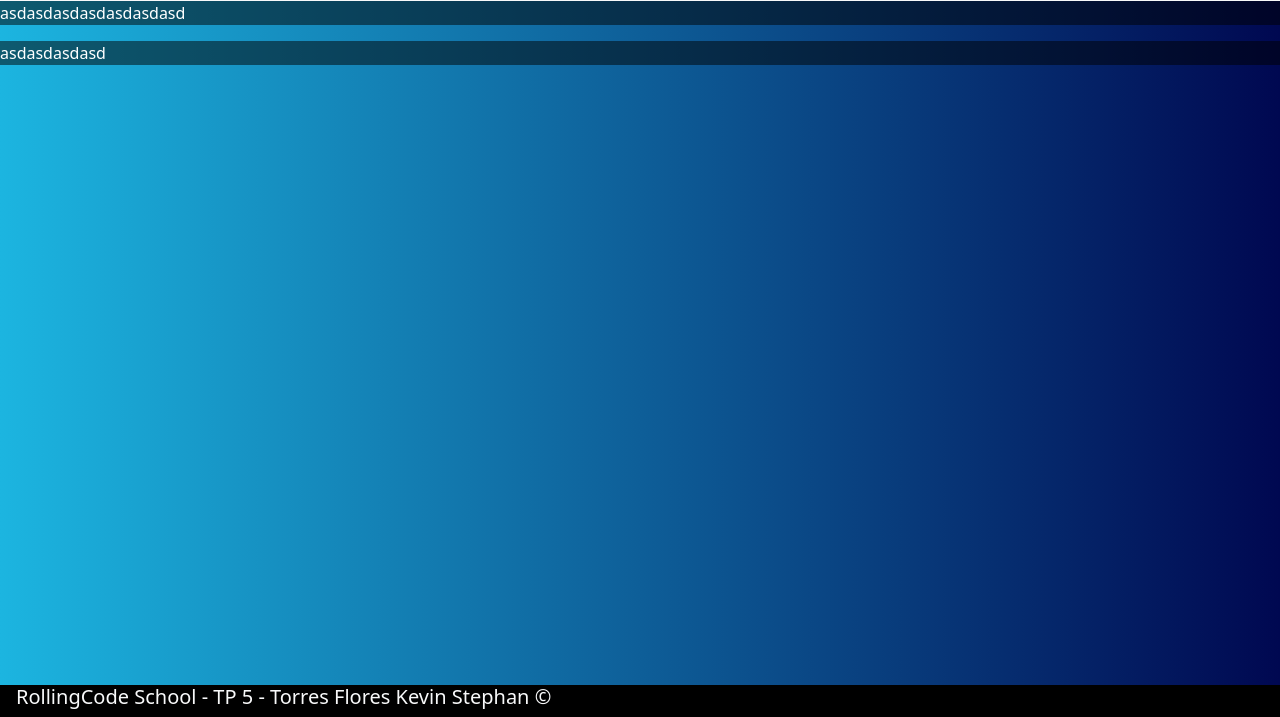
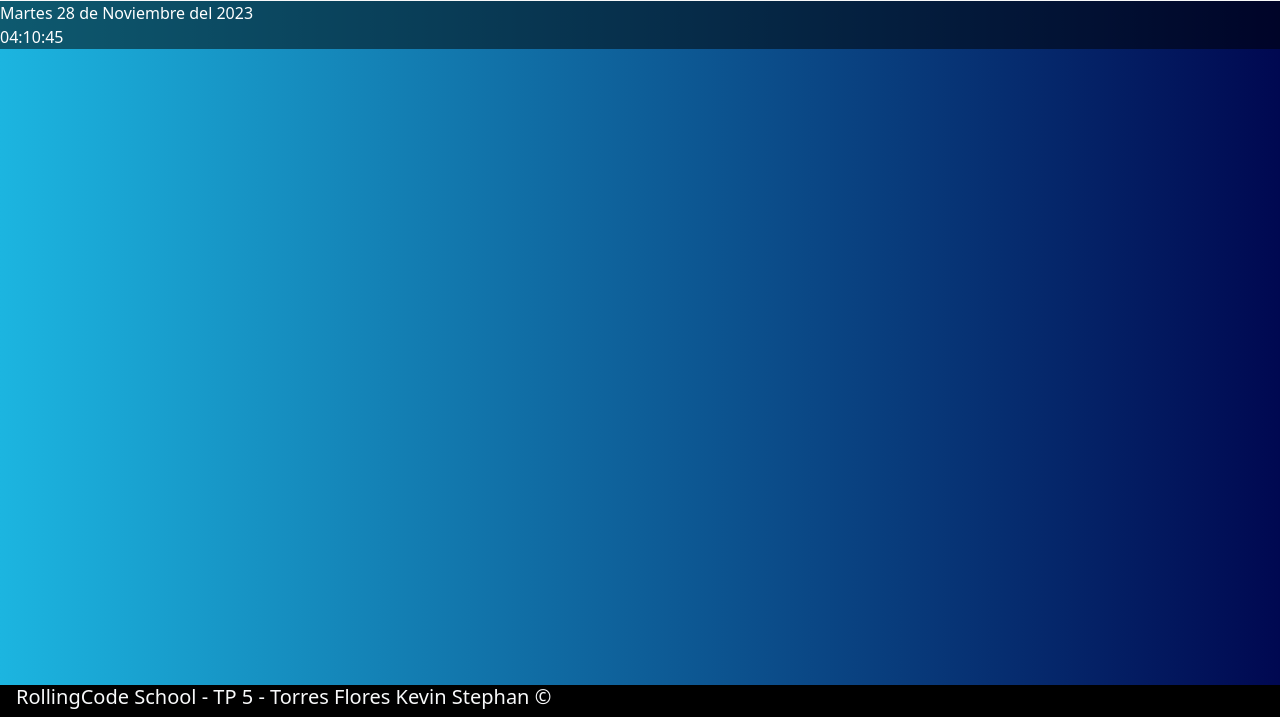
Before and after one commit to kstephantorres/practico5js-p4, a plain HTML site: page index.html in a window 1280 px wide. Shown: the part 83-800 px from the top of the page. Drawn offline with nearby package versions, Linux system fonts and the light colour scheme.

Commit message:
Se agrego la fecha a los divs

```diff
--- a/index.html
+++ b/index.html
@@ -21,10 +21,10 @@
     <main>
         <section>
             <div class="transparente">
-                <p >asdasdasdasdasdasdasd</p>
+
             </div>
             <div class="transparente">
-                asdasdasdasd
+
             </div>
         </section>
     </main>
--- a/js/app.js
+++ b/js/app.js
@@ -0,0 +1,39 @@
+const dosDigitos=(numero)=> numero<10? '0'+numero:numero
+
+const meses = {
+    0: 'Enero',
+    1: 'Febrero',
+    2: 'Marzo',
+    3: 'Abril',
+    4: 'Mayo',
+    5: 'Junio',
+    6: 'Julio',
+    7: 'Agosto',
+    8: 'Septiembre',
+    9: 'Octubre',
+    10: 'Noviembre',
+    11: 'Diciembre'
+}
+const dias = {
+    0: 'Domingo',
+    1: 'Lunes',
+    2: 'Martes',
+    3: 'Miercoles',
+    4: 'Jueves',
+    5: 'Viernes',
+    6: 'Sabado',
+}
+
+setInterval(()=>{
+const fecha = new Date()
+const divs = document.getElementsByClassName('transparente')
+const hora = `${dosDigitos(fecha.getHours())}:${dosDigitos(fecha.getMinutes())}:${dosDigitos(fecha.getSeconds())}`
+const diaSemana = fecha.getDay();
+const dia = fecha.getDate()
+const mes = fecha.getMonth()
+const anio = fecha.getFullYear()
+
+divs[0].innerHTML = `${dias[diaSemana]} ${dosDigitos(dia)} de ${meses[mes]} del ${anio}`
+divs[1].innerHTML = hora
+
+},1000)
```
